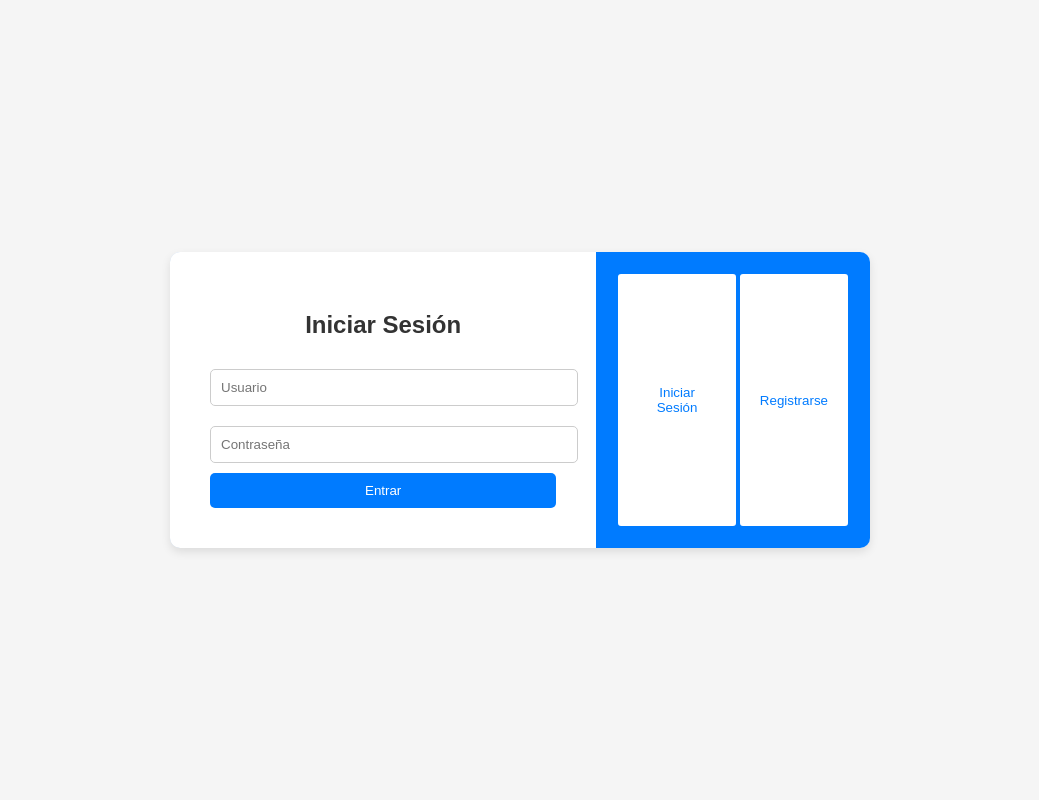
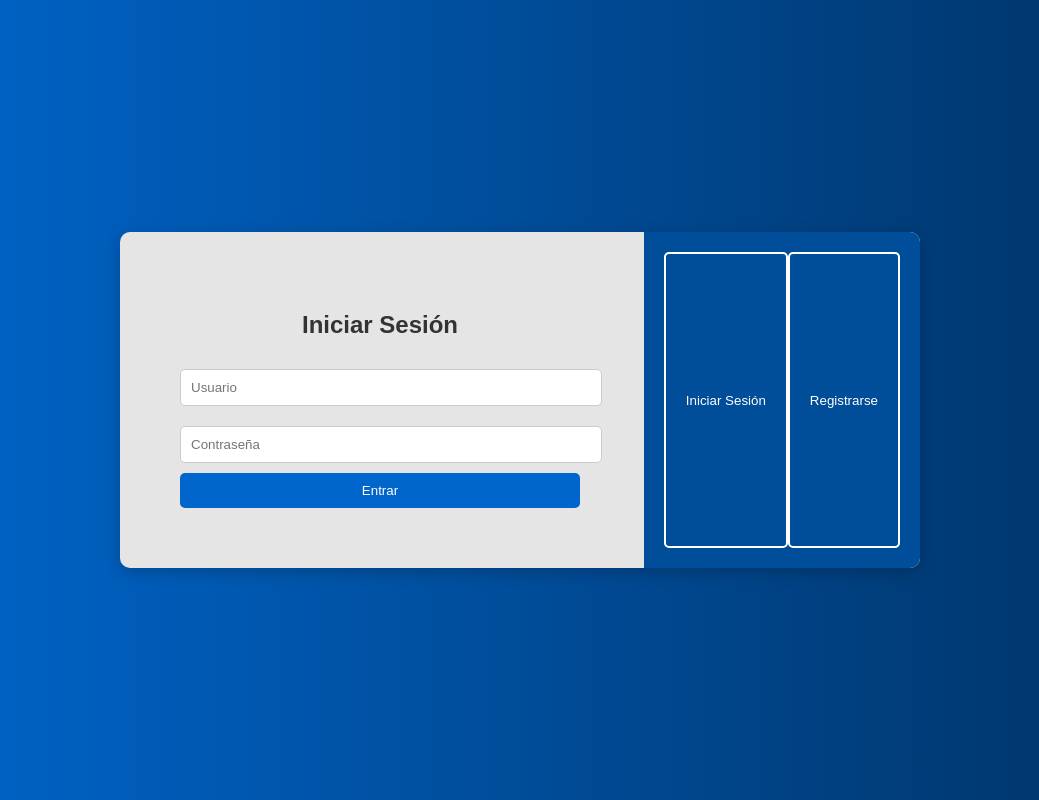
Before and after one commit to AlphaEditing/LoginJaaC61, a plain HTML site: page index.html in a window 1280 px wide. Both pictures are taken after a click on the button "Iniciar Sesión". Shown: the whole page, without its empty margins (120-1159 px from the left). Drawn offline with Linux system fonts and the light colour scheme.

Commit message:
Update index.html

```diff
--- a/index.html
+++ b/index.html
@@ -7,7 +7,7 @@
     <style>
         body {
             font-family: 'Arial', sans-serif;
-            background: #f5f5f5;
+            background: linear-gradient(to right, #0066cc, #003366);
             display: flex;
             justify-content: center;
             align-items: center;
@@ -15,14 +15,14 @@
             margin: 0;
         }
         .contenedor {
-            background: #ffffff;
+            background: #fff;
             border-radius: 10px;
-            box-shadow: 0 4px 10px rgba(0, 0, 0, 0.1);
+            box-shadow: 0 4px 15px rgba(0, 0, 0, 0.2);
             overflow: hidden;
-            width: 350px;
+            width: 400px;
             max-width: 100%;
+            position: relative;
             transition: all 0.6s ease-in-out;
-            position: relative;
         }
         .formulario {
             display: none;
@@ -43,7 +43,7 @@
         .formulario button {
             width: 100%;
             padding: 10px;
-            background: #007bff;
+            background: #0066cc;
             color: #fff;
             border: none;
             border-radius: 5px;
@@ -51,26 +51,26 @@
             transition: background 0.3s ease;
         }
         .formulario button:hover {
-            background: #0056b3;
+            background: #004d99;
         }
         .contenedor .buttons {
             display: flex;
             justify-content: space-around;
             padding: 20px;
-            background: #007bff;
+            background: #004d99;
         }
         .contenedor .buttons button {
             padding: 10px 20px;
-            background: #fff;
-            color: #007bff;
-            border: 2px solid #007bff;
+            background: transparent;
+            color: #fff;
+            border: 2px solid #fff;
             border-radius: 5px;
             cursor: pointer;
             transition: all 0.3s ease;
         }
         .contenedor .buttons button:hover {
-            background: #007bff;
-            color: #fff;
+            background: #fff;
+            color: #004d99;
         }
         .caja_trasera {
             display: none;
@@ -79,17 +79,18 @@
             left: 0;
             right: 0;
             bottom: 0;
-            background: rgba(0, 123, 255, 0.2);
+            background: rgba(0, 0, 0, 0.1);
             z-index: -1;
         }
         @media (min-width: 850px) {
             .contenedor {
-                width: 700px;
+                width: 800px;
                 display: flex;
                 justify-content: space-between;
             }
             .formulario {
                 width: 50%;
+                padding: 60px;
             }
             .caja_trasera {
                 display: block;
@@ -152,11 +153,13 @@
         function iniciarSesion() {
             formulario_login.style.display = "block";
             formulario_register.style.display = "none";
+            contenedor.style.transform = "translateX(0%)";
         }
 
         function register() {
             formulario_register.style.display = "block";
             formulario_login.style.display = "none";
+            contenedor.style.transform = "translateX(0%)";
         }
     </script>
 </body>
```
